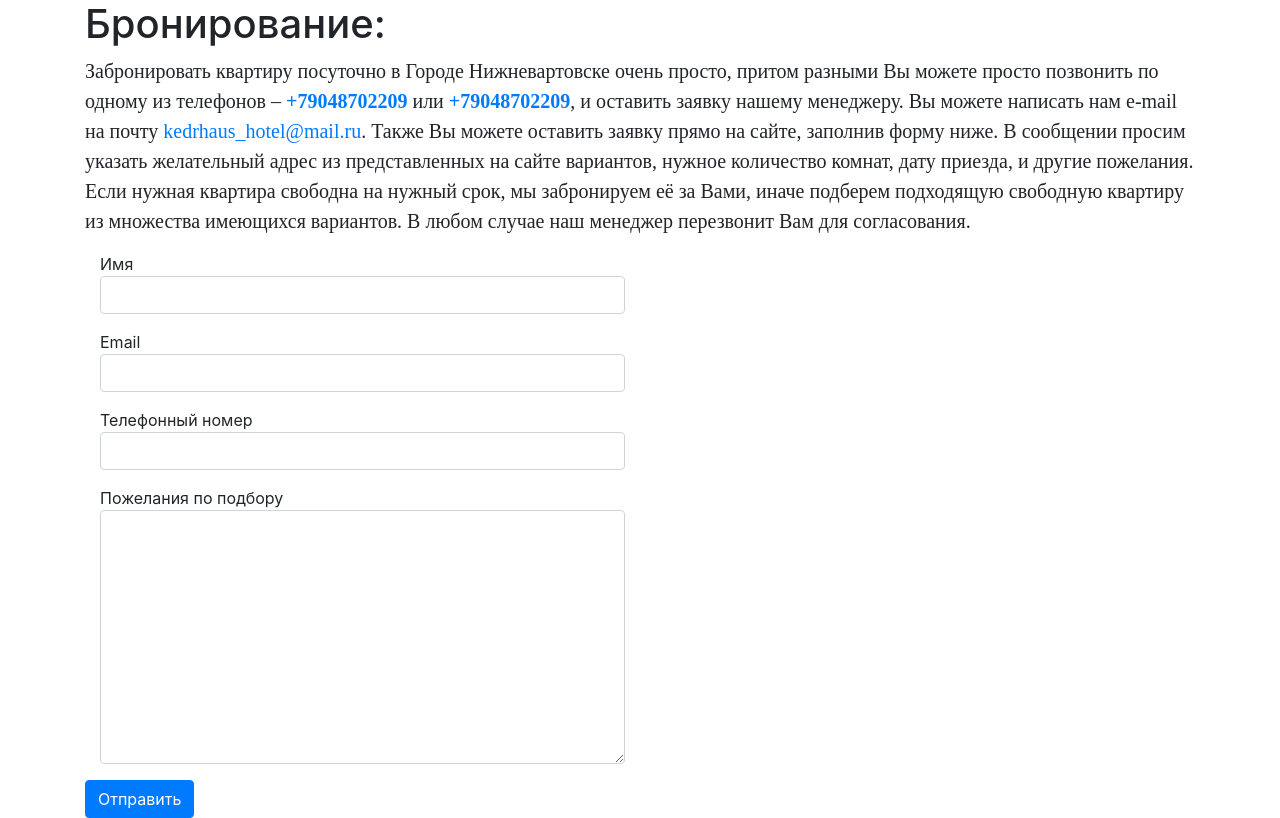
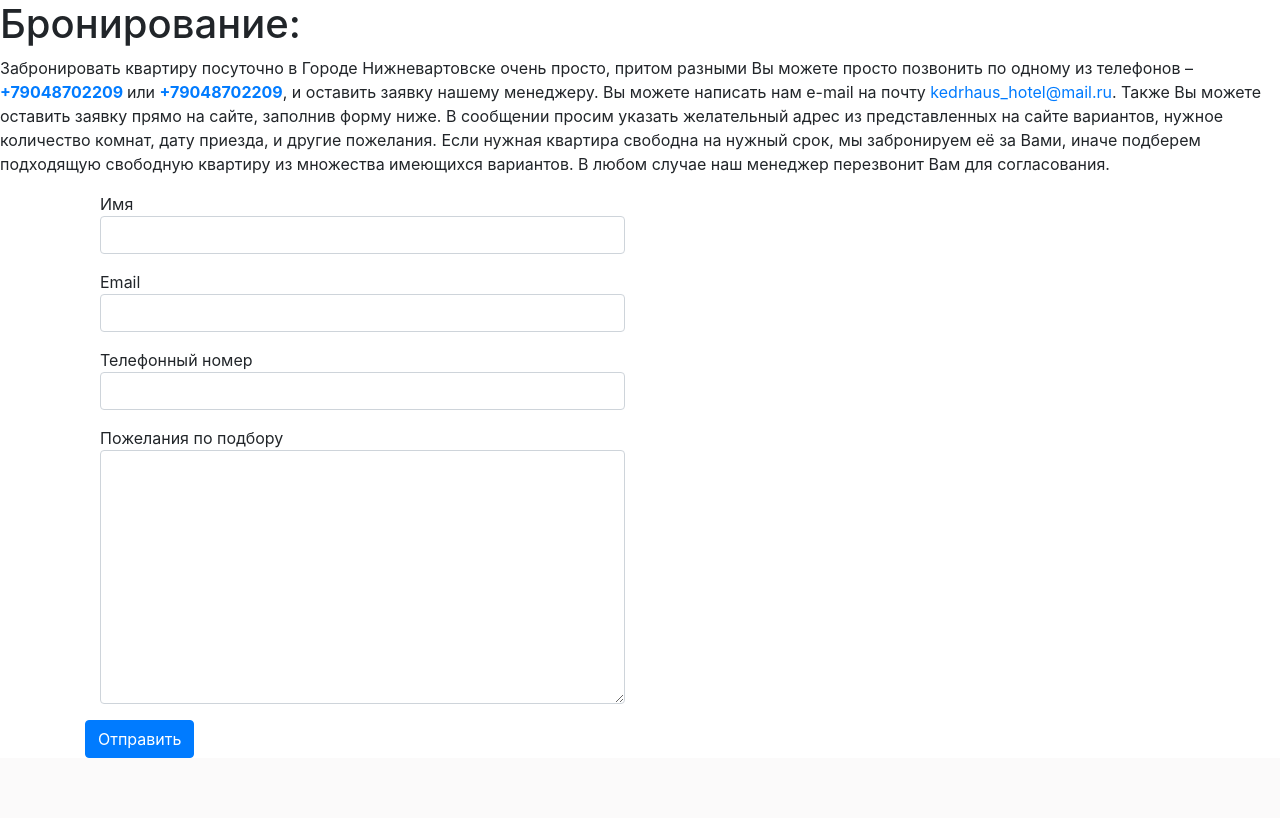
Before and after one commit to tuliman/HotelKedr, a Django app: page /booking/ in a window 1280 px wide. Shown: the part 76-894 px from the top of the page. After the commit the page ends 834 px from the top, so only its background shows below. Run offline with Django 3.2, Linux system fonts and the light colour scheme; some libraries are stand-ins or nearby versions.

Commit message:
new_branch_add_js

```diff
--- a/kedr/templates/kedr/reserve.html
+++ b/kedr/templates/kedr/reserve.html
@@ -5,9 +5,9 @@
 
 
 {% block content %}
-    <div class="container">
-    <h1> Бронирование: </h1>
-     <p style="font-family: 'Harlow Solid Italic';font-size: 15pt">Забронировать квартиру посуточно в Городе Нижневартовске очень просто, притом разными
+
+    <h1 class="TextField"> Бронирование: </h1>
+     <p class="TextField">Забронировать квартиру посуточно в Городе Нижневартовске очень просто, притом разными
         Вы можете просто позвонить по одному из телефонов – <b><a href="tel:+79048702209">+79048702209</a> </b> или <b><a href="tel:+79048702209">+79048702209</a></b>, и оставить заявку нашему менеджеру.
         Вы можете написать нам e-mail на почту <a href="mailto:kedrhaus_hotel@mail.ru"> kedrhaus_hotel@mail.ru</a>.
     Также Вы можете оставить заявку прямо на сайте, заполнив форму ниже.
--- a/kedr/templates/kedr/review.html
+++ b/kedr/templates/kedr/review.html
@@ -8,8 +8,8 @@
 
 {% block content %}
     <div class="container AprtmentRewiewBlock ">
-        <h1 style="font-family: 'Harlow Solid Italic'"> Можете оставить ваше озыв в форме которая находится ниже : </h1>
-        <h3 style="font-family: 'Harlow Solid Italic'"> Мы ценим обратную связь,мнение каждого клиента для нас важно! </h3>
+        <h1 class="TextField" > Можете оставить ваше озыв в форме которая находится ниже : </h1>
+        <h3 class="TextField" > Мы ценим обратную связь,мнение каждого клиента для нас важно! </h3>
         <form method="post" id="commentForm" enctype="multipart/form-data" >
         {% csrf_token %}
         {% bootstrap_form form layout='Horizontal' %}
```
Also changed, not shown: 1 other file.
